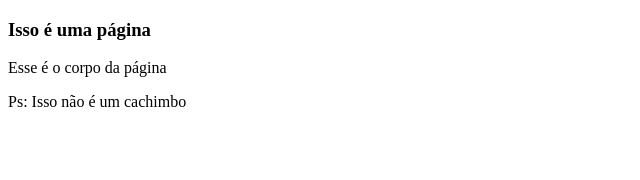
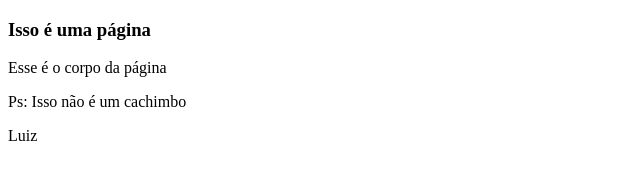
Before and after one commit to Lucas-A-R/webteste, a plain HTML site: page index.html in a window 1280 px wide. Shown: the full height of the page, 0-640 px from the left. Drawn offline with Linux system fonts and the light colour scheme.

Commit message:
coloquei meu nome

```diff
--- a/index.html
+++ b/index.html
@@ -8,5 +8,6 @@
         <h3>Isso é uma página</h3>
         <p>Esse é o corpo da página</p>
         <p>Ps: Isso não é um cachimbo</p>
+        <p> Luiz</p>
     </body>
 </html>
```
